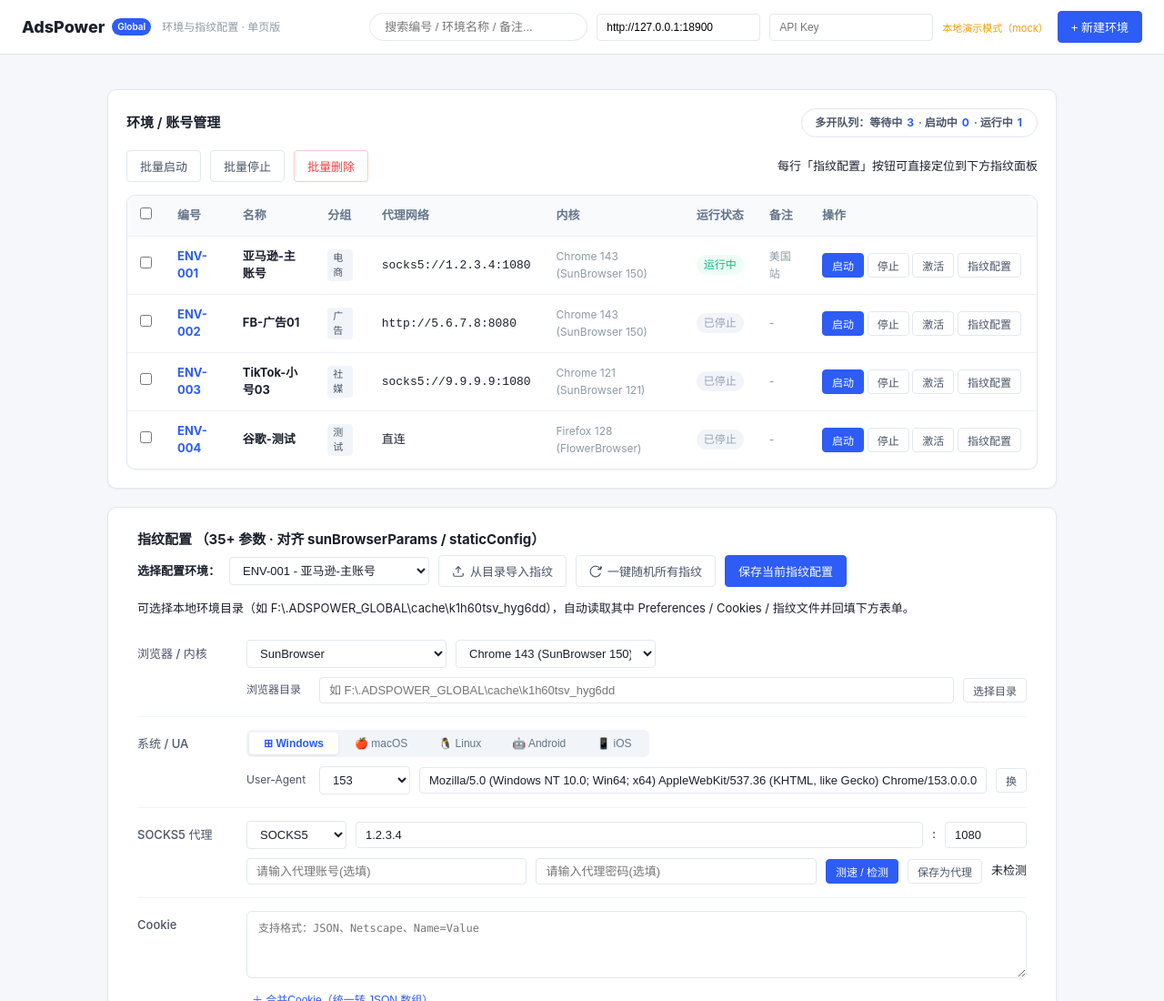
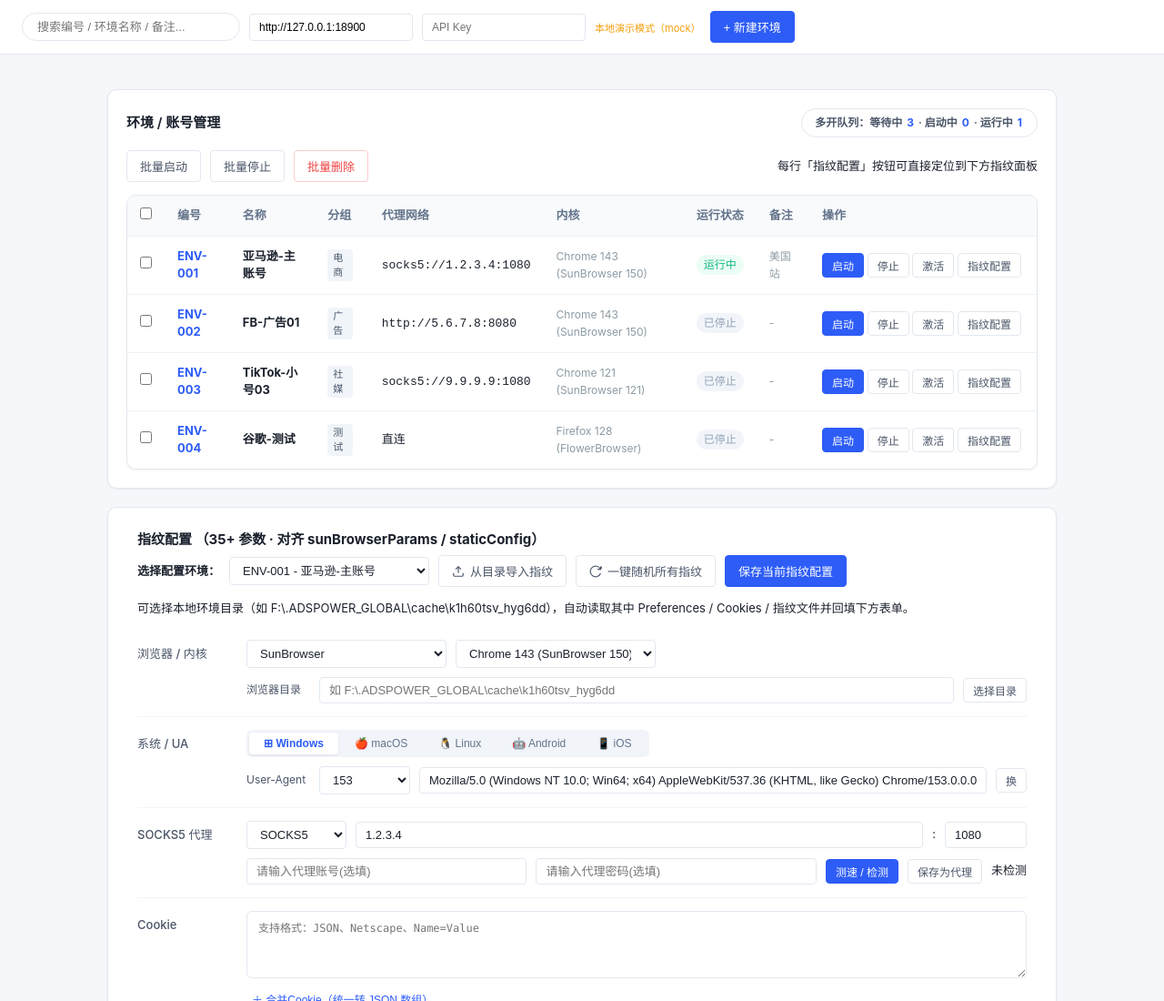
Before and after one commit to freekof2/AD, a plain HTML site: page web-ui/index.html in a window 1280 px wide. Shown: the top 1100 px of the page at 91% size. Drawn offline with Linux system fonts and the light colour scheme.

Commit message:
feat(web-ui): 取消顶栏AdsPower LOGO

```diff
--- a/web-ui/index.html
+++ b/web-ui/index.html
@@ -10,11 +10,6 @@
 <div class="app single">
   <!-- ============ 顶栏（代替原左边栏） ============ -->
   <header class="topbar single-top">
-    <div class="brand">
-      <span>AdsPower</span>
-      <span class="logo-badge">Global</span>
-      <span class="brand-sub">环境与指纹配置 · 单页版</span>
-    </div>
     <div class="top-actions">
       <input class="search-input" id="globalSearch" placeholder="搜索编号 / 环境名称 / 备注...">
       <input class="mini-input" id="apiBase" value="http://127.0.0.1:18900" spellcheck="false" title="Local API 地址">
```
